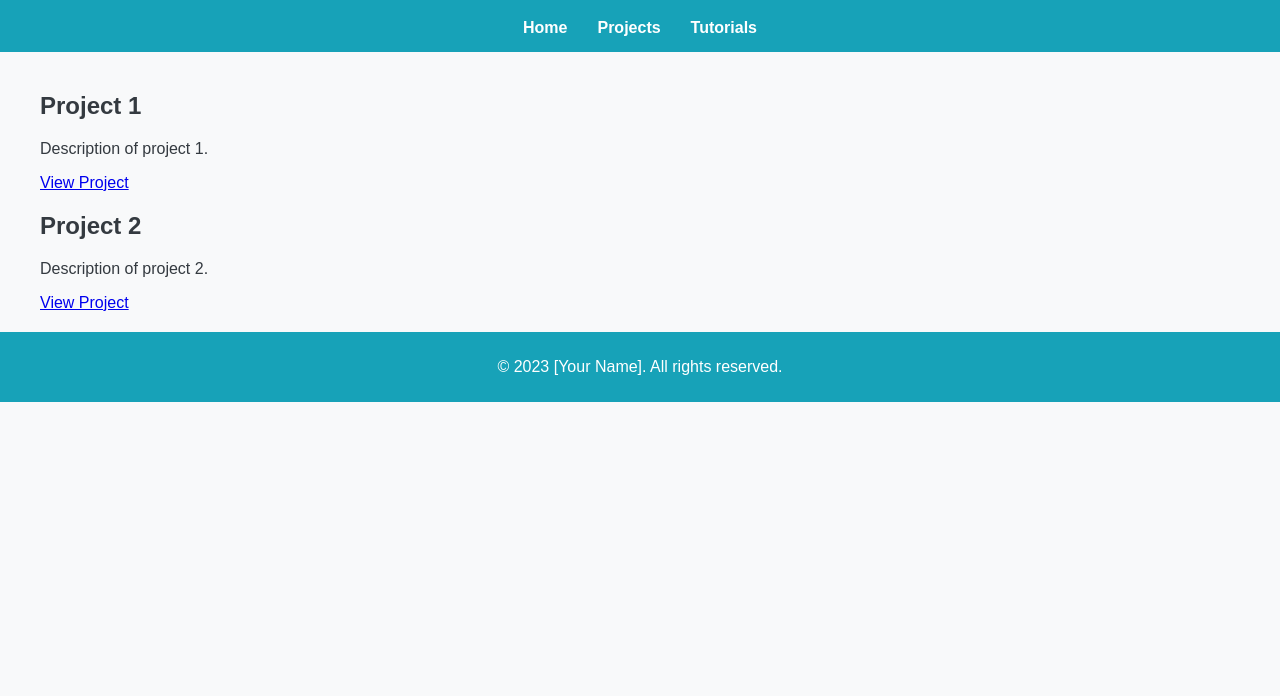
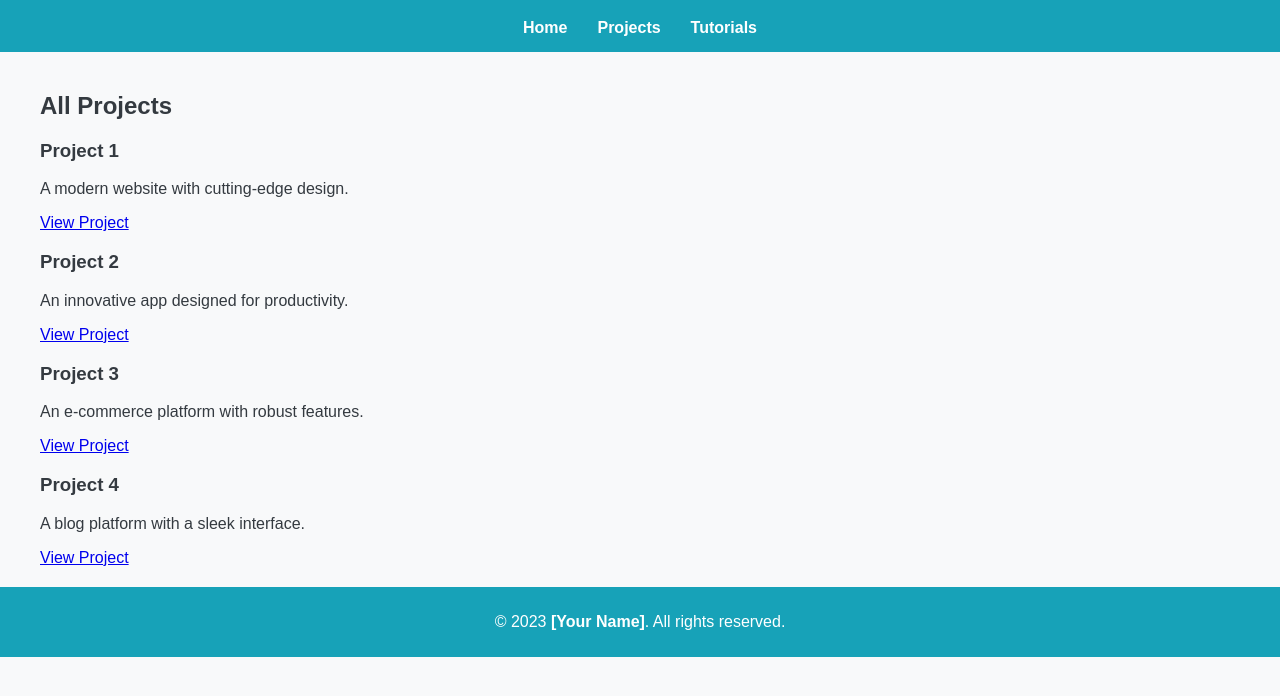
Before and after one commit to DevolperRL/devolperrl.github.io, a plain HTML site: page projects.html in a window 1280 px wide. Shown: the part 76-772 px from the top of the page. Drawn offline with Linux system fonts and the light colour scheme.

Commit message:
Update projects.html

```diff
--- a/projects.html
+++ b/projects.html
@@ -7,32 +7,48 @@
     <link rel="stylesheet" href="styles.css">
 </head>
 <body>
-    <header>
-        <h1>My Projects</h1>
-        <nav>
-            <ul>
-                <li><a href="index.html">Home</a></li>
-                <li><a href="projects.html">Projects</a></li>
-                <li><a href="tutorials.html">Tutorials</a></li>
-            </ul>
-        </nav>
+    <header class="header">
+        <div class="container">
+            <h1 class="title">My Projects</h1>
+            <nav>
+                <ul class="nav-links">
+                    <li><a href="index.html" class="nav-link">Home</a></li>
+                    <li><a href="projects.html" class="nav-link">Projects</a></li>
+                    <li><a href="tutorials.html" class="nav-link">Tutorials</a></li>
+                </ul>
+            </nav>
+        </div>
     </header>
-    <main>
-        <section>
-            <h2>Project 1</h2>
-            <p>Description of project 1.</p>
-            <a href="#" class="button">View Project</a>
+    <main class="main">
+        <section class="projects">
+            <h2>All Projects</h2>
+            <div class="project-grid">
+                <div class="project-card">
+                    <h3>Project 1</h3>
+                    <p>A modern website with cutting-edge design.</p>
+                    <a href="#" class="button">View Project</a>
+                </div>
+                <div class="project-card">
+                    <h3>Project 2</h3>
+                    <p>An innovative app designed for productivity.</p>
+                    <a href="#" class="button">View Project</a>
+                </div>
+                <div class="project-card">
+                    <h3>Project 3</h3>
+                    <p>An e-commerce platform with robust features.</p>
+                    <a href="#" class="button">View Project</a>
+                </div>
+                <div class="project-card">
+                    <h3>Project 4</h3>
+                    <p>A blog platform with a sleek interface.</p>
+                    <a href="#" class="button">View Project</a>
+                </div>
+                <!-- Add more projects as needed -->
+            </div>
         </section>
-        <section>
-            <h2>Project 2</h2>
-            <p>Description of project 2.</p>
-            <a href="#" class="button">View Project</a>
-        </section>
-        <!-- Add more projects as needed -->
     </main>
-    <footer>
-        <p>&copy; 2023 [Your Name]. All rights reserved.</p>
+    <footer class="footer">
+        <p>&copy; 2023 <strong>[Your Name]</strong>. All rights reserved.</p>
     </footer>
-    <script src="script.js"></script>
 </body>
 </html>
```
